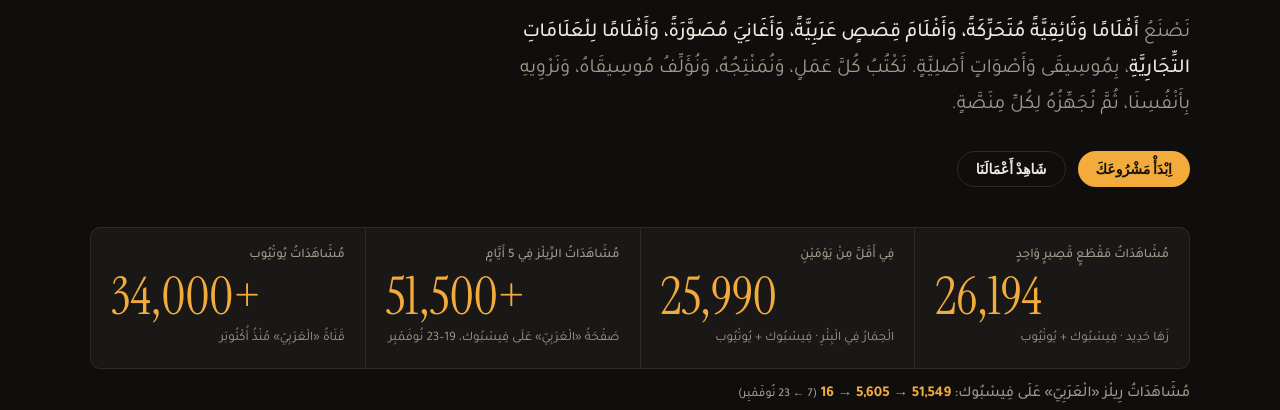
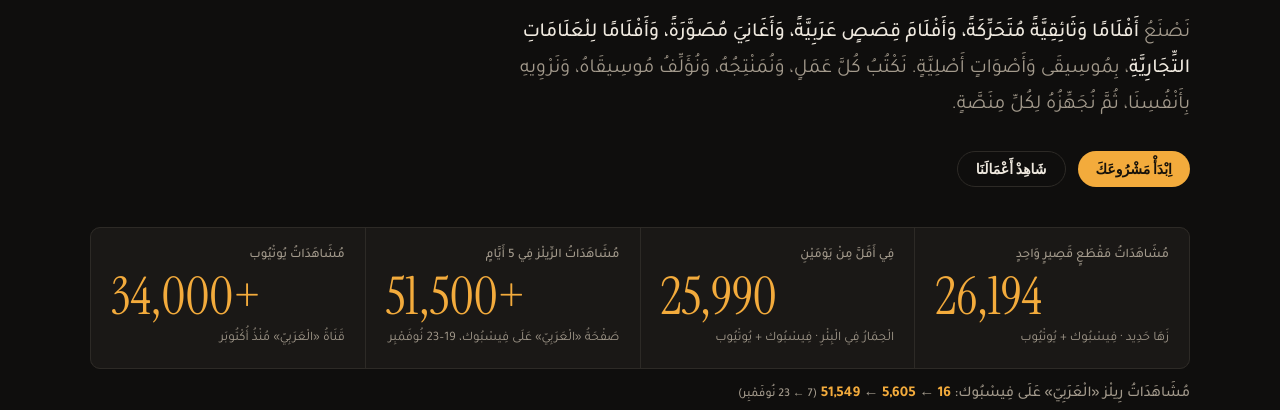
Before and after one commit to marvinhabta/fanusstudio-site, a plain HTML site: page ar/index.html in a window 1280 px wide. Shown: the part 390-800 px from the top of the page. Drawn offline with Linux system fonts and the light colour scheme.

Commit message:
Add files via upload

```diff
--- a/ar/index.html
+++ b/ar/index.html
@@ -68,7 +68,7 @@
     <div><dt>مُشَاهَدَاتُ الرِّيلْز فِي 5 أَيَّامٍ</dt><dd>51,500+</dd><span>صَفْحَةُ «الْعَرَبِيّ» عَلَى فِيسْبُوك، 19–23 نُوفَمْبِر</span></div>
     <div><dt>مُشَاهَدَاتُ يُوتْيُوب</dt><dd>34,000+</dd><span>قَنَاةُ «الْعَرَبِيّ» مُنْذُ أُكْتُوبَر</span></div>
   </dl>
-  <p class="growth">مُشَاهَدَاتُ رِيلْز «الْعَرَبِيّ» عَلَى فِيسْبُوك: <bdi dir="ltr"><b>16</b> → <b>5,605</b> → <b>51,549</b></bdi> <span>(7 ← 23 نُوفَمْبِر)</span></p>
+  <p class="growth">مُشَاهَدَاتُ رِيلْز «الْعَرَبِيّ» عَلَى فِيسْبُوك: <b>16</b> ← <b>5,605</b> ← <b>51,549</b> <span>(7 ← 23 نُوفَمْبِر)</span></p>
   <p class="asof">الْأَرْقَامُ مِنْ إِحْصَاءَاتِ مِيتَا وَيُوتْيُوب، حَتَّى 23 نُوفَمْبِر 2026.</p>
 </header>
 
```
